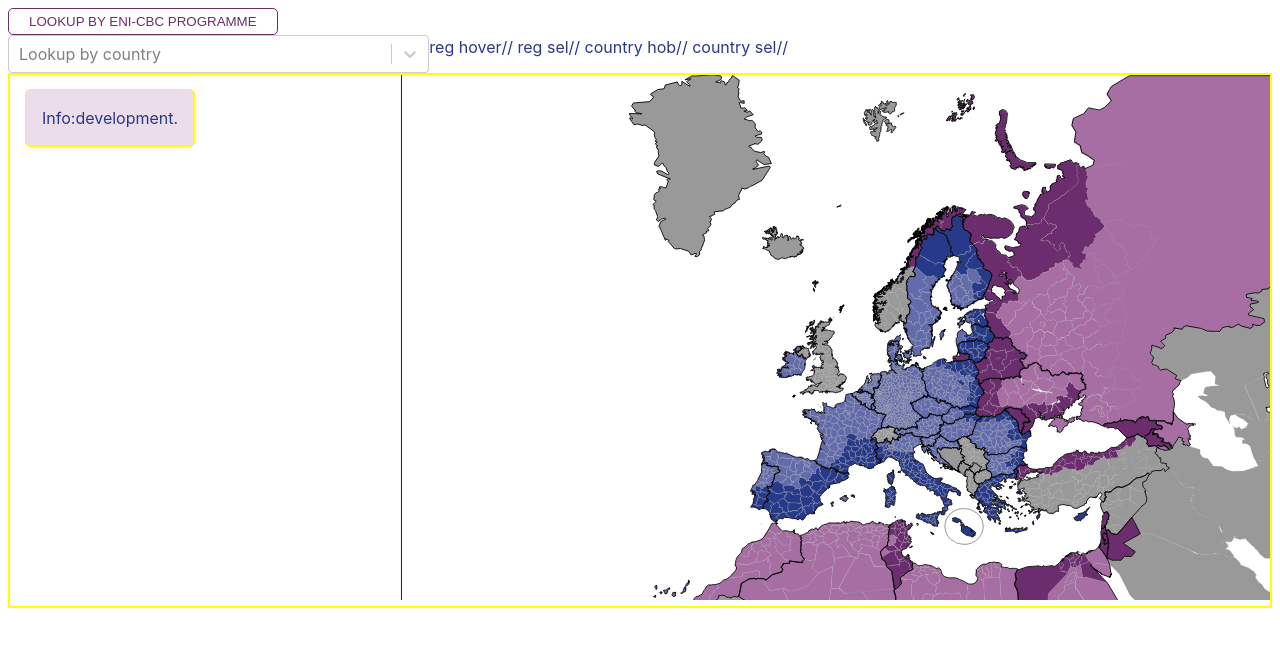
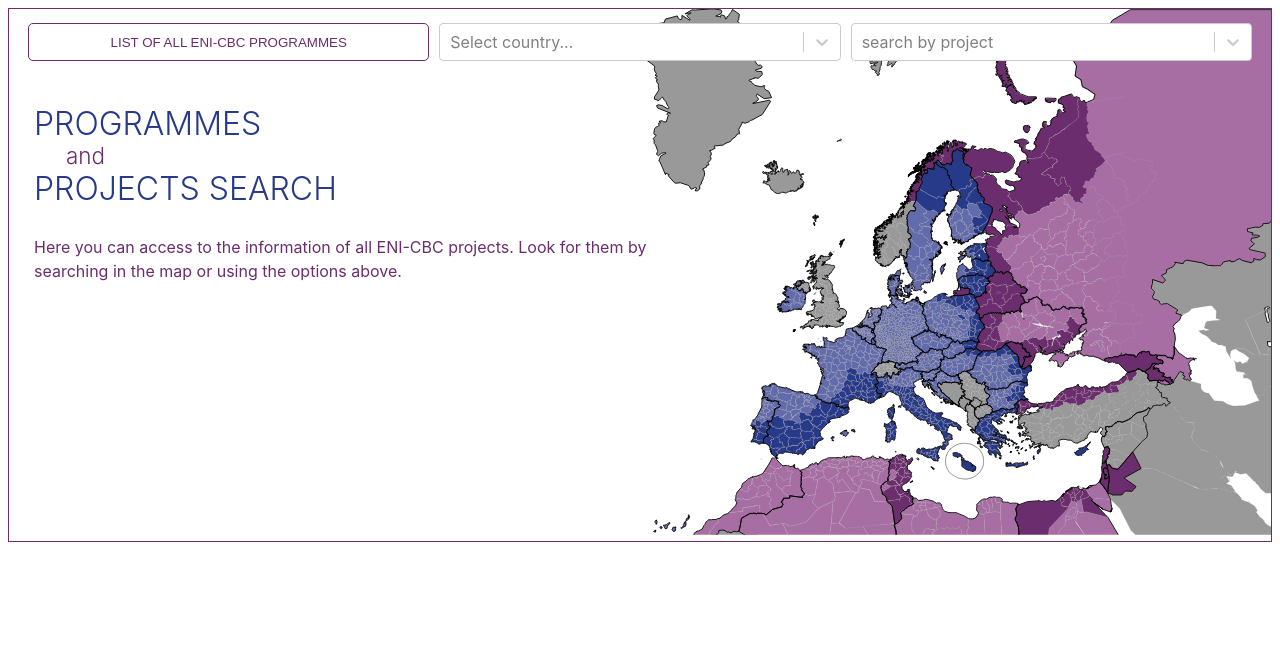
Before and after one commit to cobianzo/tesim-map-2025, a React (Create React App) app: page / in a window 1280 px wide. Shown: the top 646 px of the page. Built offline with nearby package versions, Linux system fonts and the light colour scheme.

Commit message:
SEARCH BY PROJECT. Broken in production?

```diff
--- a/src/App.js
+++ b/src/App.js
@@ -1,6 +1,5 @@
 import React from 'react'
 import Map from './Map';
-import SearchByRegion from './SearchByRegion';
 import './App.scss';
 
 /**
@@ -117,7 +116,7 @@
   }
 
   /**
-   *
+   * don't need, we grab already all projects info at once.
    * @param { array of int | int | string } ids.
    */
   async function fetchProjectByIds( ids ) {
@@ -152,6 +151,9 @@
     });
   }
 
+  /**
+   * updates coutriesInfo and regionsInfo
+   */
   async function fetchAllRegionsNames() {
     const endpoint  = `${process.env.REACT_APP_LOCAL_ENDPOINT}regions.json`;
     console.log('openENDPOINT regions: ',endpoint)
@@ -174,15 +176,6 @@
   /**********************************************************************/
   return (
     <div className="TM_App">
-      <button className={`TM_btn TM_btn-primary ${appOptions.showProjectsType}`}
-              onClick={ e =>
-                  setAppOptions( Object.assign( {...appOptions}, {
-                    showProjectsType: appOptions.showProjectsType === 'all-programmes'? 'map' : 'all-programmes'
-                  }))
-                }>
-        {appOptions.showProjectsType === 'all-programmes' ?
-          <span>Close list of programmes</span>: <span>Lookup by ENI-CBC Programme</span>}
-      </button>
       <Map allProgrammes={allProgrammes}
            allProjects={allProjects}
            regionsToProgrammes={regionsToProgrammes}
--- a/src/App.scss
+++ b/src/App.scss
@@ -1,15 +1,28 @@
 // @import './styles/custom.scss';
-// @import './styles/variables.scss';
+@import './styles/variables.scss';
 
 body {
     font-family: 'Century Gothic',-apple-system,BlinkMacSystemFont,Segoe UI,Roboto,Helvetica Neue,Arial,sans-serif;
     font-size: 1rem;
     line-height: 1.5;
-    color: #2b3788;
+    color: $primary;
     background-color: #fff;
 }
-.border {
-    border: 1px solid yellow;
+
+// typo:
+.TM_h2 {
+    font-size: 2rem;
+    text-transform: uppercase;
+    line-height: 1.2;
+    font-weight: 300;
+    color: $secondary;
+}
+.TM_text-primary {
+    color: $primary !important;
+}
+
+.tm_border {
+    border: 1px solid $primary;
 }
 .tm_list-unstyled {
     list-style: none;
@@ -42,15 +55,22 @@
 .TM_container {
     max-width: 1400px;
     margin: auto;
+    position: relative;
 }
 .TM_row {
     display: flex;
+    flex-wrap: wrap;
 }
 .TM_col-6 {
     flex-basis: 50%;
 }
 .TM_col-12 {
     flex-basis: 100%;
+}
+.TM_col-md-3 {
+    @media only screen and (min-width: 600px){
+        flex-basis: calc( 300% / 12 );
+    }
 }
 .TM_col-md-4 {
     @media only screen and (min-width: 600px){
@@ -64,3 +84,9 @@
 .TM_position-relative {
     position: relative;
 }
+
+
+// margins paddings
+.tm_ml-3 {
+    margin-left: 1rem;
+}
--- a/src/Europe.scss
+++ b/src/Europe.scss
@@ -17,6 +17,10 @@
 
 // class set up by react
 #svg-map-container {
+
+	#sea {
+		stroke: none;
+	}
 
 	.selectable {
 		fill: $color-eu-non-selectable;
--- a/src/Map.js
+++ b/src/Map.js
@@ -6,7 +6,7 @@
 //import Brazil from "@svg-maps/brazil";
 // import "react-svg-map/lib/index.css";
 import './Map.scss';
-import SearchByRegion from './SearchByRegion';
+import TopBarSearch from './TopBarSearch';
 import ProjectInfo from './ProjectInfo';
 import PanelHoveredRegion from './PanelHoveredRegion';
 import PanelSelectedRegion from './PanelSelectedRegion';
@@ -96,6 +96,10 @@
 
     // watch selection of country in dropdown.
     React.useEffect(() => {
+        // shabby solution
+        var PHCountry = document.querySelector('.search-by-country div[class*="placeholder"]');
+        if (!PHCountry) PHCountry = document.querySelector('.search-by-country div[class*="singleValue"]'); // if there was a value on it already.
+
         if (countrySelected && regionsToProgrammes && regionsToProgrammes.countries[countrySelected]) {
             // first, the mode of lookup comes back to 'map'.
             setAppOptions(Object.assign( {...appOptions}, { showProjectsType: 'map' }));
@@ -104,12 +108,18 @@
             if (path) path.classList.remove('country-selected');
             path = refContainer.current.querySelector('#' + countrySelected + '0'); // path#es0
             if (path) path.classList.add('country-selected');
+
+            PHCountry.textContent = allCountriesInfo[countrySelected].title; // dropdown value needs to be changed by hand if selected from map
         }
-        return () => {
-            // cleanup
+        if (countrySelected===null){
+            // cleanup the country selected in map
             if (!refContainer.current) return;
             const path = refContainer.current.querySelector('#' + countrySelected + '0'); // path#es0
             if (path) path.classList.remove('country-selected');
+            // cleanup the dropdown country
+
+            PHCountry.textContent = 'Select country...';
+
         }
     }, [countrySelected]);//WATCH (click on a country or selected from dropdown)
 
@@ -158,42 +168,68 @@
         refSVG.current.style.transform = `translateX(${refSVG.current.clientWidth/6}px)`;
     }
 
-
+    /** COMPUTED : considers all the main states that this app accepts and explains it with classes in an array */
+    const currentStateClasses = React.useMemo(()=>{
+        let classes = [];
+        if (hovered) classes.push('region-hovered');
+        if (countryHovered) classes.push('country-hovered');
+        if (regionSelected) classes.push('region-selected');
+        if (countrySelected) classes.push('country-selected');
+        if (appOptions.showProjectsType === 'all-programmes')
+            classes.push('showing-programmes');
+        if (projectInModal) classes.push('project-selected');
+        return classes;
+    }, [regionSelected, countryHovered, countrySelected, appOptions.showProjectsType, projectInModal ]);
 
     // *** T E M P L A T E ******    JSX    *******************************
     /**********************************************************************/
     return (
-<div    className={`TM_container ${hovered && regionsToProgrammes?.nuts3 && regionsToProgrammes.nuts3[hovered]? 'hovering-region' : ''
-                    } ${regionSelected? 'selected-region' : '' }`}
+<div    className={`TM_container ${
+              currentStateClasses.length?
+                        'TM_container--active-state ' + currentStateClasses.join(' ') : 'TM_container--no-selection'
+        }`}
         ref={refContainer}>
 
-    <div className='TM_row'>
+    <div id="TM_topbar" className='TM_row'>
 
-            <SearchByRegion allProgrammes={allProgrammes} allProjects={allProjects} regionsToProgrammes={regionsToProgrammes}
+            <TopBarSearch allProgrammes={allProgrammes} allProjects={allProjects} regionsToProgrammes={regionsToProgrammes}
                             allRegionsInfo={allRegionsInfo} allCountriesInfo={allCountriesInfo}
                             hovered={hovered} countryHovered={countryHovered}
                             regionSelected={regionSelected} setRegionSelected={setRegionSelected}
                             countrySelected={countrySelected} setCountrySelected={setCountrySelected}
-                            allRegionsInfo={allRegionsInfo} />
+                            allRegionsInfo={allRegionsInfo}
+                            appOptions={appOptions} setAppOptions={setAppOptions}
+                            allProjects={allProjects} projectInModal={projectInModal} setProjectInModal={setProjectInModal} />
 
     </div>
 
     <div className="TM_row border TM_position-relative">
 
         {/* Panel on the left. Shows info of selected country or shows Search by programme */}
-        <div className="TM_left-panel border m-5">
+        <div className={`TM_left-panel `}>
             <div className="TM_card">
                 <div className="TM_card-header">
-                    Info:
+                { currentStateClasses.length === 0 && <>
+
+                    <h2 className="TM_h2">Programmes <span className="TM_text-primary">and</span> Projects search</h2>
+                    {/* {process.env.NODE_ENV} {process.env.REACT_APP_PUBLIC_URL} */}
+                </> }
+
                     {regionSelected &&
                     <button onClick={ e => { setRegionSelected(null); setCountrySelected(null); }}
                         className='TM_btn TM_btn-secondary'>
                         Close selection
                     </button>}
-                    {process.env.NODE_ENV}
-                    {process.env.REACT_APP_PUBLIC_URL}
+
                 </div>
                 <div className="TM_card-body">
+
+                    { currentStateClasses.length === 0 && <p>
+                        Here you can access to the information of all ENI-CBC projects.
+                        Look for them by searching in the map or using the options above.
+                    </p>}
+
+
                     { countrySelected && countriesToProjects[countrySelected] && (
                         <div className='Panel-list-of-projects'>
                             <div className="btn-wrapper">
@@ -202,7 +238,7 @@
                                     Close
                                 </button>
                             </div>
-                            <ul class="TM_list-of-projects">
+                            <ul className="TM_list-of-projects">
                             { countriesToProjects[countrySelected].map( projectId => {
                                 const projInfo = allProjects.find( pro => projectId === pro.ID );
                                 return <ProjectInfo
@@ -242,7 +278,7 @@
                                         hovered={hovered} />}
 
         {/* The MAP */}
-        <div className="TM_map-wrapper TM_col-12 border TM_overflow-hidden">
+        <div className="TM_map-wrapper TM_col-12 tm_border TM_overflow-hidden">
             <svg ref={refSVG} width='100%' height='230px'
                     className="n"
                     id="svg-map-container"
@@ -254,11 +290,18 @@
             </svg>
         </div>
 
+        {/* The footer with help information */}
+        <footer>
+
+        </footer>
+
+
+
         {/* The MODAL WINDOW for the selected project PDF */}
         { projectInModal &&
-        <div className="tesim-modal-wrapper" tabIndex="-1" role="dialog" aria-hidden="true"
+        <div className="tm_tesim-modal__wrapper" tabIndex="-1" role="dialog" aria-hidden="true"
             onClick={e=>setProjectInModal(null)}>
-            <div className="tesim-modal">
+            <div className="tm_tesim-modal__inner">
                 <iframe src={ projectInModal.permalink?? allProjects.find(p=>p.ID===projectInModal).permalink }>
 
                 </iframe>
--- a/src/Map.scss
+++ b/src/Map.scss
@@ -1,32 +1,36 @@
 @import './styles/custom.scss';
 
 .TM_map-wrapper {
-    //min-height: 500px;
-}
-
-
-.TM_left-panel {
-    position: absolute;
-    background-color: var(--tm-light);
-    padding: 1rem;
-    border-radius: 5px;
-    z-index: 9;
-    left: 0;
-    right: 0;
-    max-height: calc(100% - 3rem);
-    overflow: scroll;
-
-    @include media-breakpoint-up(md) {
-        margin-left: 1rem;
-        margin-right: 1rem;
-        top: 15px;
-        right: auto;
-        max-width: 50%;
+    min-height: 500px;
+    @media only screen and (min-width: 600px) {
+        min-height: 0;
     }
 }
 
+// TOP BAR with search btns and dropdowns
+#TM_topbar {
+    .tm_nav-item {
+        flex-grow: 1; // in mobile take all width
+        margin: 5px 5px;
+    }
+    @media only screen and (min-width: 600px) {
+        position: absolute;
+        width: 100%;
+        z-index: 9;
 
-.tesim-modal-wrapper {
+        .tm_nav-item {
+            &:first-child { margin-left: 20px; }
+            &:last-child  { margin-right: 20px; }
+            flex-grow: 1; // in desktop don't grow more
+            margin: 15px 5px;
+        }
+    }
+}
+// -- end top bar
+
+
+.tm_tesim-modal {
+    &__wrapper {
         position: fixed;
         z-index: 10;
         left: 0; top: 0; right: 0; bottom: 0;
@@ -34,8 +38,8 @@
         display: flex;
         justify-self: center; align-items: center;
     }
+    &__inner {
 
-.tesim-modal {
         width: 100%;
         max-width: 1240px;
         height: 100%;
@@ -45,8 +49,12 @@
             width: 100%;
             height: 100%;
         }
+    }
+}
 
-}
+
+
+
 
 // now icon for programme
 .programme-and-projects {
--- a/src/PanelSelectedRegion.js
+++ b/src/PanelSelectedRegion.js
@@ -30,7 +30,7 @@
         return () => {
             setProgrammes([]);
         }
-    }, [regionSelected]);
+    }, [regionSelected]);//WATCH:regionSelected
     // COMPUTED
     const getCountry = () => {
         if (regionInfo) {
--- a/src/Panels.scss
+++ b/src/Panels.scss
@@ -16,6 +16,50 @@
             margin: 0;
             line-height: 1;
         }
+    }
+}
+
+// shown when there is nothing selected. Help text.
+.TM_left-panel {
+    position: absolute;
+    z-index: 9;
+    left: 10px;
+    right: 10px;
+    max-height: calc(100% - 3rem);
+    overflow: scroll;
+    top: 120px;
+    text-align: center; // mobile
+
+    // when there is a selection or hovering
+    .TM_container--active-state & {
+        background-color: var(--tm-light);
+        padding: 1rem;
+        border-radius: 5px;
+    }
+
+    .TM_h2 {
+
+        .TM_text-primary { // word 'and' in the info title
+            text-transform: lowercase;
+            font-size: 1.4rem;
+            display: block;
+
+        }
+        @media only screen and (min-width: 600px) {
+            text-align: left;
+            .TM_text-primary {
+                margin-left: 2rem;
+            }
+        }
+    }
+
+    @media only screen and (min-width: 600px) {
+        text-align: left; // desktop
+        margin-left: 1rem;
+        margin-right: 1rem;
+        top: 70px;
+        right: auto;
+        max-width: 50%;
     }
 }
 
--- a/src/ProgrammePanel.js
+++ b/src/ProgrammePanel.js
@@ -2,7 +2,7 @@
 import ProjectInfo from './ProjectInfo'
 
 /**
- *
+ * NOT IN USE ????  TODELETE
  * @param {int} programmeId : given the programme post ID, we display info and projects.
  * @returns
  */
@@ -28,7 +28,7 @@
                 { allProgrammes[programmeId].projects?.length } projects
             </span>
 
-            <ul class="TM_list-of-projects">
+            <ul className="TM_list-of-projects">
             { allProgrammes[programmeId].projects.map( ID => {
                     const projInfo = allProjects.find( pro => ID === pro.ID );
                     return <ProjectInfo
--- a/src/SearchByRegion.js
+++ b/src/TopBarSearch.js
@@ -4,17 +4,22 @@
 /**
  * DROPDOWN for the countries (also regions, but it was removed).
  */
-export default function SearchByRegion( {   regionsToProgrammes,
+export default function TopBarSearch( {   regionsToProgrammes,
                                             allRegionsInfo, allCountriesInfo,
                                             hovered, countryHovered,
                                             selected, setRegionSelected,
-                                            countrySelected, setCountrySelected } ) {
+                                            countrySelected, setCountrySelected,
+                                            allProjects, projectInModal, setProjectInModal,
+                                            appOptions, setAppOptions } ) {
 
     // **** STATES *****
-    const [options, setOptions] = React.useState([]);
+    const [optionsRegionsByCountry, setOptionsRegionsByCountry] = React.useState([]); // not in use anymore. It works though
     const [optionsCountry, setOptionsCountry] = React.useState([]);
-    const [placeholderRef, setPlaceholderRef] = React.useState(null);
+    const [optionsProjects, setOptionsProjects] = React.useState([]);
+    const [placeholderRef, setPlaceholderRef] = React.useState(null); // works better the shabby solution used for dropdown project.
     const [placeholderCountryRef, setPlaceholderCountryRef] = React.useState(null);
+    // const [placeholderProjectRef, setPlaceholderProjectRef] = React.useState(null);
+
 
     // **** ON MOUNT *****
     React.useEffect(() => {
@@ -62,7 +67,7 @@
             // }
         });
         newOptions.push(tempGroupedOptions);
-        setOptions(newOptions);
+        setOptionsRegionsByCountry(newOptions);
 
         /*  --------------
             END OF options for search for region (nuts3)
@@ -73,8 +78,8 @@
     //     Object.keys(allCountriesInfo).forEach( countryCode => {
     //         newOptionsCountry.push({ label: allCountriesInfo[countryCode].title, value: countryCode });
     //     } );
-        if (!optionsCountry.length) // we want this to be set only once and nevre change.
-            setOptionsCountry(allCountriesArray);
+        if (!optionsCountry.length) // we want this to be set only once and never change.
+            setOptionsCountry(allCountriesArray); // [ {label:Bulgaria, value:bg}, { ...} ]
         /** ------ ------ ------ ------ ------ ------  */
 
 
@@ -86,6 +91,9 @@
         const PHCountry = document.querySelector('.search-by-country div[class*="placeholder"]');
         setPlaceholderCountryRef(PHCountry);
 
+        // const PHProject = document.querySelector('.search-by-project div[class*="placeholder"]');
+        // setPlaceholderProjectRef(PHProject);
+
 
 
 
@@ -94,6 +102,27 @@
         // cleanup
         }
     }, [allRegionsInfo, regionsToProgrammes, allCountriesInfo, countrySelected]);
+
+    // Initialize the dropdown values for All proyects
+    React.useEffect( () => {
+        if (!allProjects || !allProjects.length ) return;
+        if (optionsProjects.length) return;
+        var groupedOptions = [];
+
+        allProjects.forEach( proj => {
+            // find the option with that label
+            var groupIndex = groupedOptions.findIndex( gr => gr.label === proj.color );
+            if (groupIndex === -1) {
+                groupedOptions.push({ label: proj.color, options: []}); // init if didnt exist
+                groupIndex = groupedOptions.length - 1;
+            }
+            groupedOptions[groupIndex].options.push({
+                label: proj.post_title,
+                value: proj.ID
+            });
+        })
+        setOptionsProjects(groupedOptions);
+    }, [allProjects]);
 
     // on mount when countries info is ready
 
@@ -110,7 +139,7 @@
             return;
         }
         placeholderRef.textContent = allRegionsInfo[hovered].title;
-    }, [hovered]);
+    }, [hovered]);//WATCH:hovered in map
     React.useEffect(()=>{
         if (!placeholderCountryRef) return;
         if (!allCountriesInfo[countryHovered]) { // if the country exists
@@ -122,7 +151,7 @@
             return;
         }
         placeholderCountryRef.textContent = allCountriesInfo[countryHovered].title;
-    }, [countryHovered]);
+    }, [countryHovered]);//WATCH:countryHoveredInMap
 
     React.useEffect(()=>{
         if (!placeholderRef || !selected) return;
@@ -137,6 +166,16 @@
         placeholderCountryRef.textContent = allCountriesInfo[countrySelected].title;
     }, [countrySelected]);
 
+    React.useEffect(()=>{
+        var PHProjectDropdown = document.querySelector('.search-by-project div[class*="placeholder"]')
+                                || document.querySelector('.search-by-project div[class*="singleValue"]'); // if there was a value on it already.
+        if (!projectInModal) {
+            // remove dropdown
+            if (PHProjectDropdown) {
+                PHProjectDropdown.textContent = 'search by project';
+            }
+        }
+    }, [projectInModal]);//WATCH:projectInModal
 
     // *** HANDLERS
     // const handleSelectRegion = e => { setRegionSelected(e.value); }
@@ -152,24 +191,42 @@
     // *** T E M P L A T E ******    JXS    *******************************
     /**********************************************************************/
     return (<>
-        <div className='search-by-country TM_col-6 TM_col-md-4'>
+
+        <button className={`tm_nav-item TM_col-12 TM_col-md-3 TM_btn TM_btn-primary ${appOptions.showProjectsType}`}
+              onClick={ e =>
+                  setAppOptions( Object.assign( {...appOptions}, {
+                    showProjectsType: appOptions.showProjectsType === 'all-programmes'? 'map' : 'all-programmes'
+                  }))
+                }>
+            {appOptions.showProjectsType === 'all-programmes' ?
+          <span>Close list of programmes</span>: <span>List of all ENI-CBC Programmes</span>}
+        </button>
+
+        <div className='tm_nav-item search-by-country TM_col-6 TM_col-md-3'>
             <Select options={optionsCountry}
                     placeholder="Lookup by country"
-                    defaultValue={''}
+                    defaultValue={''} // I didnt find a way to change the value automatically.
                     // onInputChange={ handleSelectRegion }
                     onChange={handleSelectCountry}/>
         </div>
         {/* <div className='search-by-region TM_col-6 TM_col-md-4'>
-            <Select options={options}
+            <Select options={optionsRegionsByCountry}
                     placeholder="Lookup by region name"
                     defaultValue={hovered}
                     // onInputChange={ handleSelectRegion }
-                    onChange={handleSelectRegion}/>
+                    onChange={null}/>
         </div> */}
-        reg hover <b>{ hovered}</b> //
+        <div className='tm_nav-item search-by-project TM_col-6 TM_col-md-3'>
+            <Select options={optionsProjects}
+                    placeholder="Lookup by project"
+                    defaultValue={projectInModal}
+                    // onInputChange={ handleSelectRegion }
+                    onChange={ e => setProjectInModal(e.value) }/>
+        </div>
+        {/* reg hover <b>{ hovered}</b> //
         reg sel <b>{ selected}</b> //
         country hob <b>{ countryHovered}</b> //
-        country sel <b>{ countrySelected}</b> //
+        country sel <b>{ countrySelected}</b> // */}
         </>
     )
 }
```
Also changed, not shown: 1 other file (tests, documents, lock files or other folders). Lines whose indentation alone changed are shown as unchanged.
